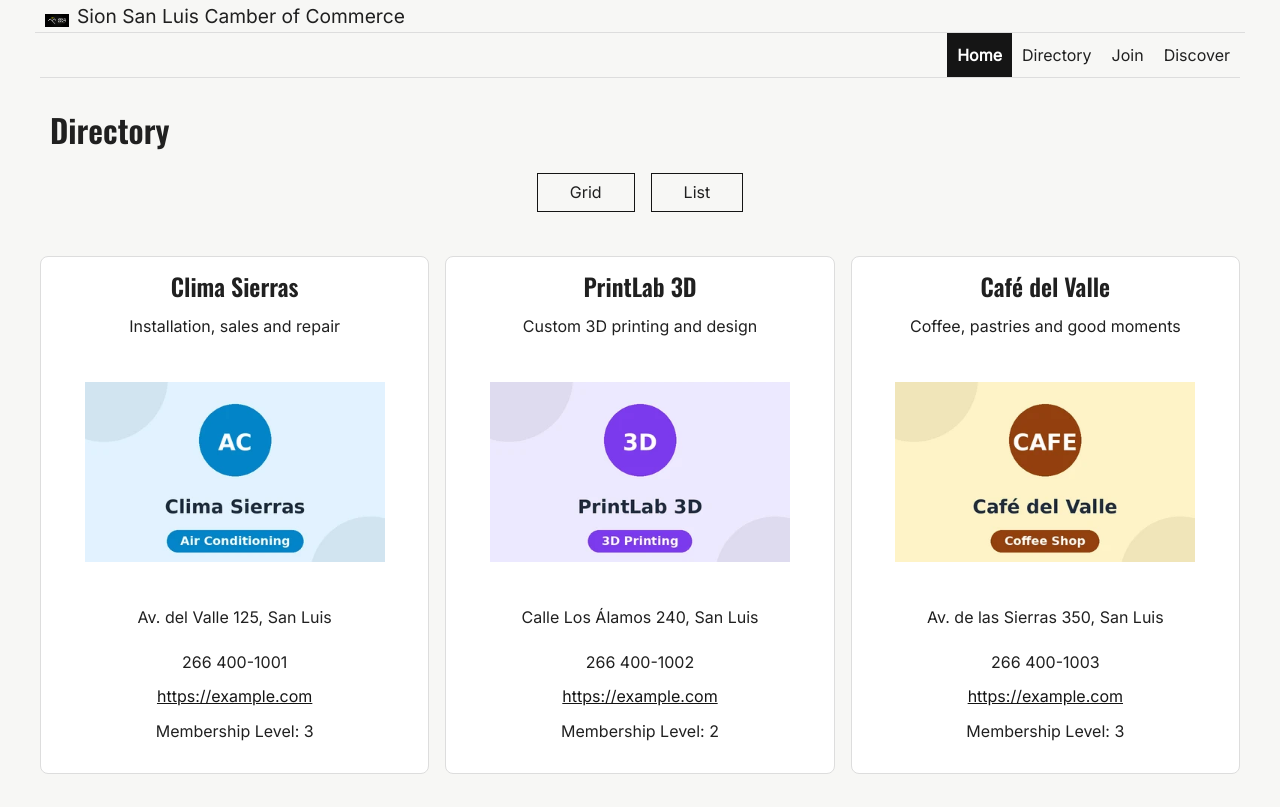
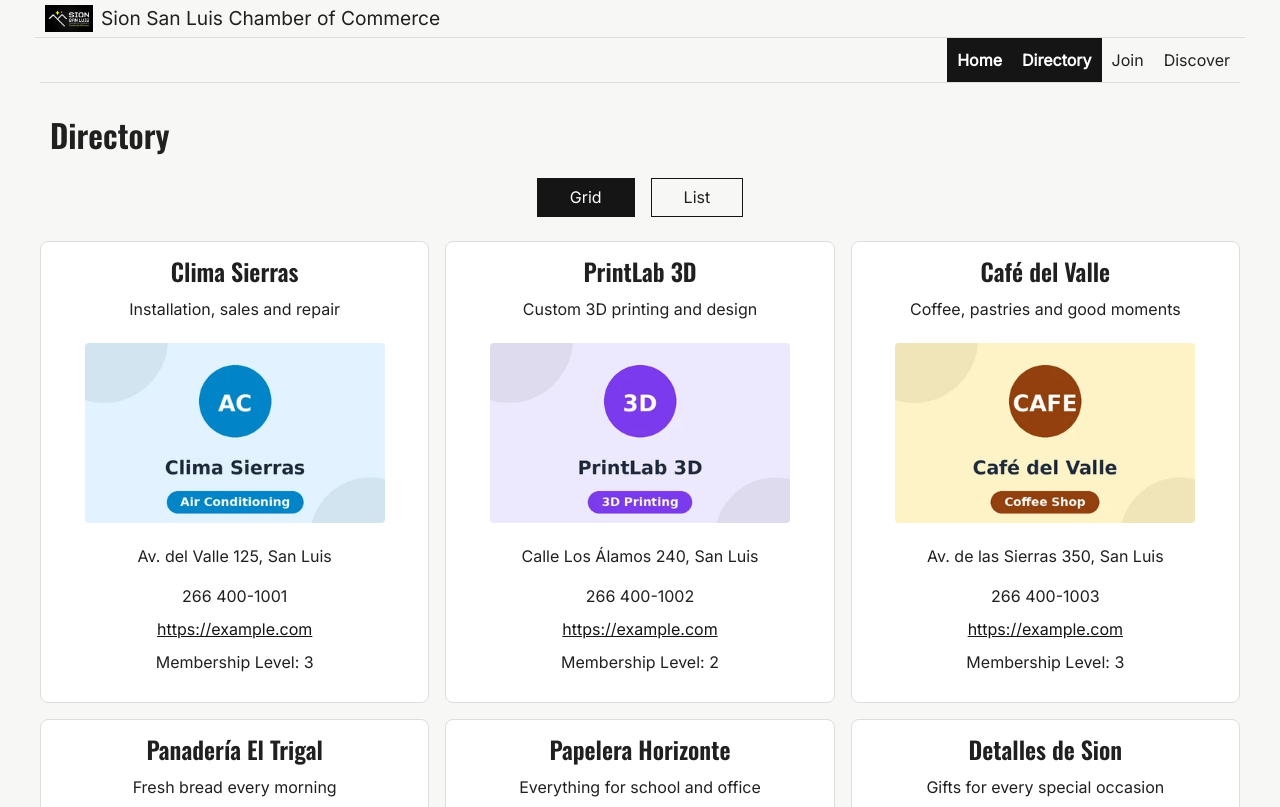
Before and after one commit to ijofre02/wdd231, a plain HTML site: page chamber/directory.html in a window 1280 px wide. Shown: the top 807 px of the page. Drawn offline with nearby package versions, Linux system fonts and the light colour scheme.

Commit message:
Some errors

```diff
--- a/chamber/directory.html
+++ b/chamber/directory.html
@@ -10,7 +10,7 @@
   <!-- Open Graph / Facebook -->
   <meta property="og:title" content="Sion San Luis | Business Directory">
   <meta property="og:description" content="Discover local businesses and entrepreneurs in San Luis, Argentina. Connect with business owners and support our growing community.">
-  <meta property="og:image" content="https://ijofre02.github.io/wdd231/chamber/images/sion-social.jpg">
+  <meta property="og:image" content="https://ijofre02.github.io/wdd231/chamber/images/sion-social.webp">
   <meta property="og:url" content="https://ijofre02.github.io/wdd231/chamber/directory.html">
   <meta property="og:type" content="website">
   <meta property="og:site_name" content="Sion San Luis Chamber of Commerce">
@@ -33,26 +33,26 @@
 </head>
 <body>
   <header>
-    <img src="images/sion-social.jpg" alt="site logo" width="16" height="16">
-    <span>Sion San Luis Camber of Commerce</span>
+    <img src="images/sion-social.webp" alt="site logo" width="600" height="335">
+    <span>Sion San Luis Chamber of Commerce</span>
     <button id="ham-btn" class="hamburguer" aria-label="Menu"></button>
   </header>
-  <nav>
-    <nav id="nav-bar" class="navigation">
-      <ul>
-        <li class="current"><a href="chamber/index.html">Home</a></li>
-        <li><a href="#" aria-current="page">Directory</a></li>
-        <li><a href="chamber/join.html">Join</a></li>
-        <li><a href="chamber/discover.html">Discover</a></li>
-      </ul>
-    </nav>
+
+  <nav id="nav-bar" class="navigation">
+    <ul>
+      <li class="current"><a href="index.html">Home</a></li>
+      <li class="current"><a href="directory.html" aria-current="page">Directory</a></li>
+      <li><a href="join.html">Join</a></li>
+      <li><a href="discover.html">Discover</a></li>
+    </ul>
   </nav>
+
   <main>
     <h1>Directory</h1>
 
     <div class="view-buttons">
-      <button id="grid-btn">Grid</button>
-      <button id="list-btn">List</button>
+      <button id="grid-btn" aria-pressed="true">Grid</button>
+      <button id="list-btn" aria-pressed="false">List</button>
     </div>
 
     <div id="cards"></div>
@@ -64,11 +64,9 @@
     <p>Sion San Luis</p>
     <div class="social"> <!-- target="_blank" open in a new tab -->
       <a href="https://github.com/" target="_blank"><img src="images/github.svg" alt="Github" width="16" height="16"></a>
-      <a href="https://www.linkedin.com/in/ignacio-d-jofre/" target="_blank"><img src="images/linkedin.svg" alt="LinkedIn"
-          width="16" height="16"></a>
-      <a href="https://facebook.com" target="_blank"><img src="images/facebook.svg" alt="Facebook"
-          width="16" height="16"></a>
-      <a href="https://instagram.com" target="_blank"><img src="images/instagram.svg" alt="Instagram"></a>
+      <a href="https://www.linkedin.com/in/ignacio-d-jofre/" target="_blank"><img src="images/linkedin.svg" alt="LinkedIn" width="16" height="16"></a>
+      <a href="https://facebook.com" target="_blank"><img src="images/facebook.svg" alt="Facebook" width="16" height="16"></a>
+      <a href="https://instagram.com" target="_blank"><img src="images/instagram.svg" alt="Instagram" width="16" height="16"></a>
     </div>
     <p>WDD231 Class Project</p>
     <p>Ignacio D. Jofré Alonso</p>
--- a/chamber/styles/sion-chamber-large.css
+++ b/chamber/styles/sion-chamber-large.css
@@ -3,7 +3,7 @@
   /* =========== HEADER ========== */
 
   header {
-    grid-template-columns: 24px auto;
+    grid-template-columns: 48px auto;
   }
 
   header,
--- a/chamber/styles/sion-chamber.css
+++ b/chamber/styles/sion-chamber.css
@@ -25,9 +25,9 @@ body {
 /* ========== HEADER ========== */
 header {
   display: grid;
-  grid-template-columns: 24px auto 44px;
+  grid-template-columns: 48px auto 44px;
   padding: 5px 0 5px 10px;
-  align-items: end;
+  align-items: center; /* I change end for center */
   border-bottom: solid 1px #ddd;
   column-gap: 8px;
 }
@@ -35,7 +35,7 @@ header {
 /* Now lets put the logo inside the 24px column that I create */
 header img {
   display: block;
-  width: 100%; /* respect his container (24px) */
+  width: 100%; /* respect his container (48px) */
   height: auto;
 }
 
@@ -107,27 +107,6 @@ h1 {
   font-family: var(--font-heading);
 }
 
-/* ======= MAIN ============= */
-
-
-
-
-/* ============ Borrar?????? ============ */
-section {
-  background-color: var(--accent-color);
-  margin: 20px 0;
-}
-
-section p {
-  padding: 10px;
-}
-
-section img {
-  display: block;
-  padding: 20px;
-  margin-inline: auto; /* center the imagen */
-}
-/* ======================================== */
 
 /* ========= FOOTER ========== */
 
```
Also changed, not shown: chamber/images/sion-social.webp (added).
